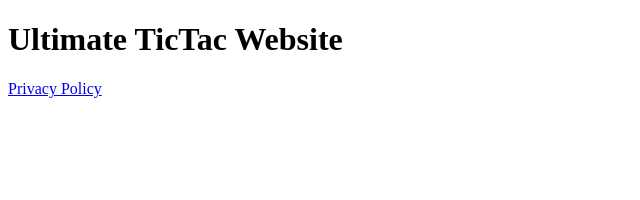
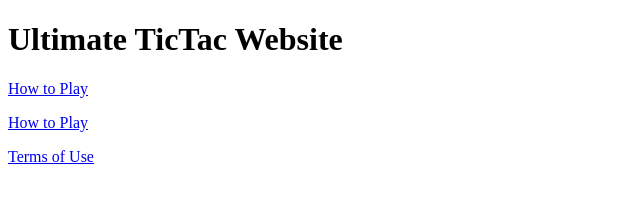
Before and after one commit to ultimate-tictac/ultimate-tictac.github.io, a plain HTML site: page index.html in a window 1280 px wide. Shown: the whole page, without its empty margins (0-640 px from the left). Drawn offline with Linux system fonts and the light colour scheme.

Commit message:
Update index.html

```diff
--- a/index.html
+++ b/index.html
@@ -2,6 +2,8 @@
 <html>
 <body>
 <h1>Ultimate TicTac Website</h1>
-  <p><a href=../privacy-policy.html>Privacy Policy</a></p>
+  <p><a href=how-to-play.html>How to Play</a></p>
+  <p><a href=how-to-play.html>How to Play</a></p>
+  <p><a href=terms-of-use.html>Terms of Use</a></p>
 </body>
 </html>
```
